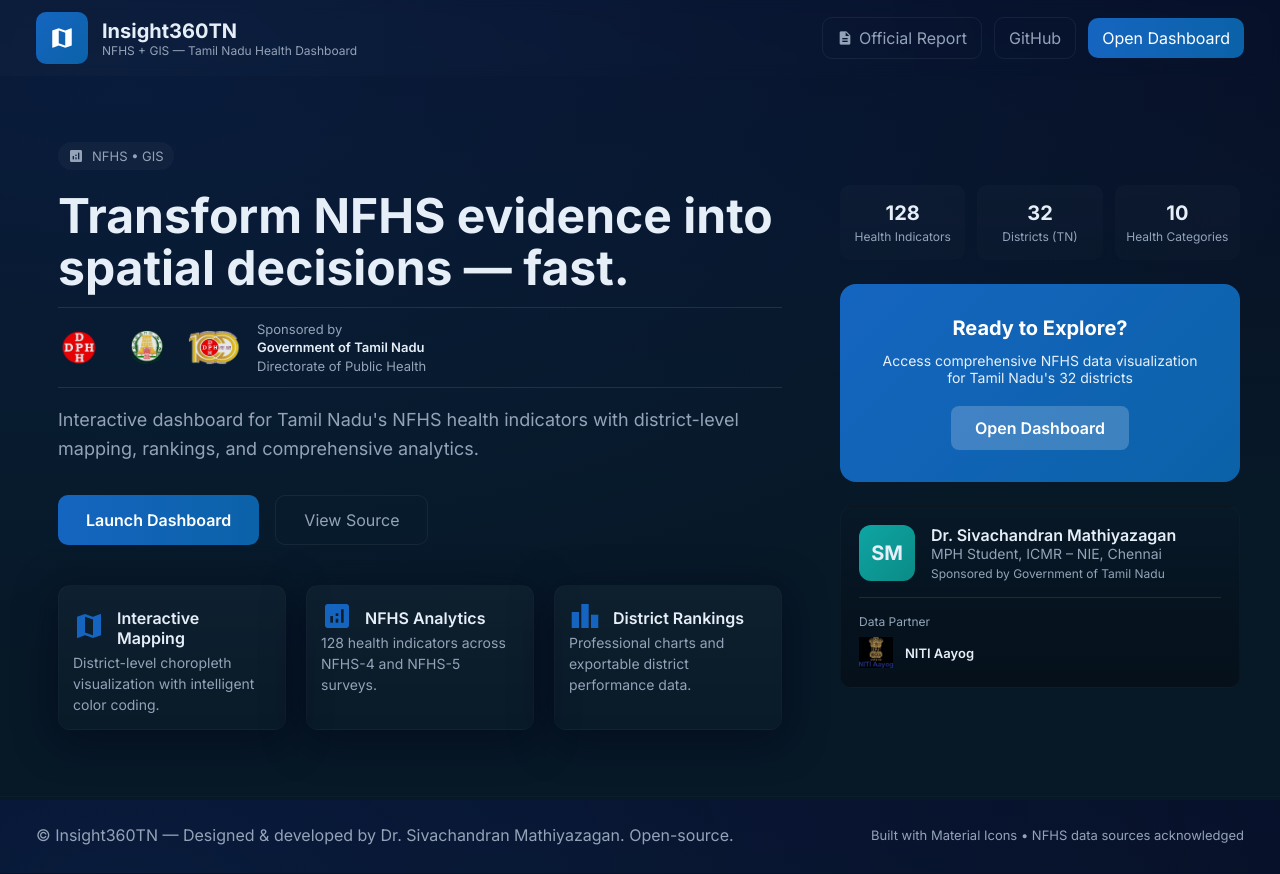
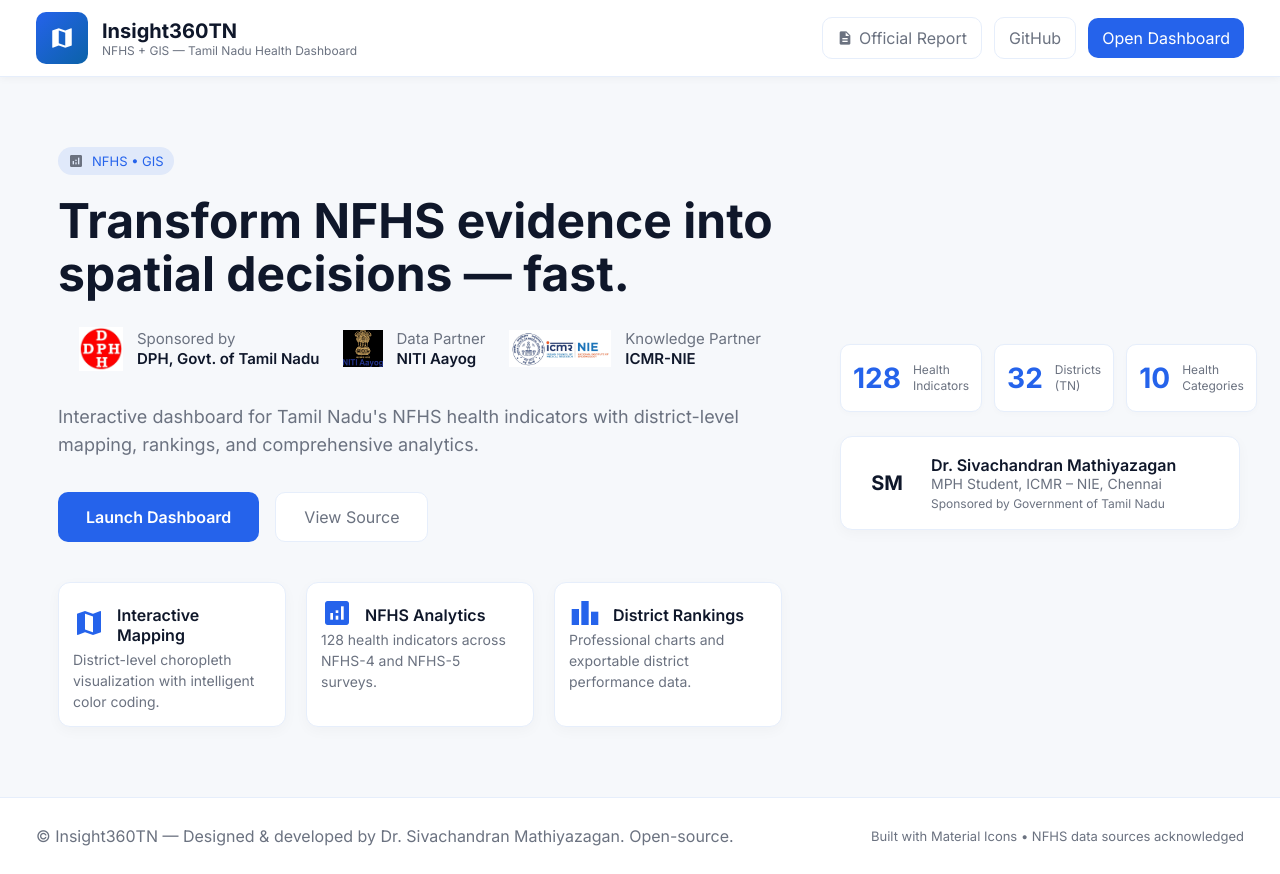
Before and after one commit to drsivambbs/Insight360TN, a plain HTML site: page index.html in a window 1280 px wide. Drawn offline with Linux system fonts and the light colour scheme.

Commit message:
Final professional enhancements to landing page and dashboard
- Updated index.html with professional light theme matching dashboard
- Enhanced sponsor section with proper partner acknowledgments (DPH, NITI Aayog, ICMR-NIE)
- Improved KPI cards with left-aligned numbers and professional styling
- Added consistent header branding across index.html and dashboard.html
- Optimized typography, spacing, and visual hierarchy
- Added official document links and enhanced navigation
- Maintained professional government-appropriate styling throughout

```diff
--- a/index.html
+++ b/index.html
@@ -11,38 +11,39 @@
 
   <style>
     :root{
-      --bg: #0f172a;
-      --card:#0f172a00;
-      --accent:#1565c0;
-      --accent-2:#0ea5a3;
-      --muted:#94a3b8;
-      --glass: rgba(255,255,255,0.06);
-      --surface:#0b1220;
-      --card-bg: linear-gradient(180deg, rgba(255,255,255,0.03), rgba(255,255,255,0.01));
+      --bg:#f6f8fb;
+      --card:#ffffff;
+      --muted:#6b7280;
+      --accent:#2563eb;
+      --success:#10b981;
+      --danger:#ef4444;
+      --glass: rgba(255,255,255,0.6);
+      --surface:#ffffff;
+      --card-bg: #ffffff;
       font-family: 'Inter', system-ui, -apple-system, 'Segoe UI', Roboto, 'Helvetica Neue', Arial;
-      color-scheme: dark;
+      color-scheme: light;
     }
 
     /* RESET */
     *{box-sizing:border-box}
-    html,body{height:100%;margin:0;background:radial-gradient(1200px 600px at 10% 10%, rgba(21,101,192,0.12), transparent), linear-gradient(180deg,#071029 0%, #071827 60%), #081226;font-family:Inter, sans-serif;color:#e6eef8}
+    html,body{height:100%;margin:0;background:var(--bg);font-family:Inter, sans-serif;color:#0f172a}
 
     /* LAYOUT */
-    header.topbar{display:flex;justify-content:space-between;align-items:center;padding:12px 36px;background:linear-gradient(90deg, rgba(255,255,255,0.02), rgba(255,255,255,0));backdrop-filter: blur(6px)}
+    header.topbar{display:flex;justify-content:space-between;align-items:center;padding:12px 36px;background:var(--card);box-shadow:0 2px 8px rgba(2,6,23,0.04);border-bottom:1px solid #e6eefb}
     .brand{display:flex;align-items:center;gap:14px}
     .badge{width:52px;height:52px;border-radius:10px;background:linear-gradient(135deg,var(--accent),#0b62a8);display:flex;align-items:center;justify-content:center;font-weight:700}
     .brand h1{font-size:20px;margin:0}
     .brand p{margin:0;font-size:12px;color:var(--muted)}
 
     nav.controls{display:flex;gap:12px;align-items:center}
-    .btn{background:transparent;border:1px solid rgba(255,255,255,0.06);padding:10px 14px;border-radius:10px;color:var(--muted);cursor:pointer;text-decoration:none;display:inline-flex;align-items:center;transition:all 0.2s ease;transform:translateY(0)}
-    .btn:hover{background:rgba(255,255,255,0.08);border-color:rgba(255,255,255,0.15);color:#e6eef8;transform:translateY(-1px);box-shadow:0 4px 12px rgba(0,0,0,0.15)}
-    .btn.primary{background:linear-gradient(90deg,var(--accent),#0b62a8);border:none;color:white}
-    .btn.primary:hover{background:linear-gradient(90deg,#1976d2,#1565c0);transform:translateY(-1px);box-shadow:0 6px 16px rgba(37,99,235,0.3)}
+    .btn{background:var(--card);border:1px solid #e6eefb;padding:10px 14px;border-radius:10px;color:var(--muted);cursor:pointer;text-decoration:none;display:inline-flex;align-items:center;transition:all 0.2s ease;transform:translateY(0)}
+    .btn:hover{background:#f8fafc;border-color:#cbd5e1;color:#0f172a;transform:translateY(-1px);box-shadow:0 4px 12px rgba(2,6,23,0.1)}
+    .btn.primary{background:var(--accent);border:none;color:white}
+    .btn.primary:hover{background:#1d4ed8;transform:translateY(-1px);box-shadow:0 6px 16px rgba(37,99,235,0.3)}
 
     main.hero{display:grid;grid-template-columns:1fr 400px;gap:40px;padding:20px 40px;min-height:90vh;align-items:center}
     .hero-left{padding:18px}
-    .kicker{display:inline-flex;align-items:center;gap:8px;background:rgba(255,255,255,0.03);padding:6px 10px;border-radius:999px;font-size:13px;color:var(--muted)}
+    .kicker{display:inline-flex;align-items:center;gap:8px;background:rgba(37,99,235,0.1);padding:6px 10px;border-radius:999px;font-size:13px;color:var(--accent)}
     h2.title{font-size:48px;margin:20px 0 12px;line-height:1.1;font-weight:700}
     p.lead{color:var(--muted);font-size:18px;max-width:65ch;line-height:1.6}
 
@@ -50,7 +51,7 @@
 
     /* INFO CARDS */
     .info-cards{display:grid;grid-template-columns:repeat(3,1fr);gap:12px;margin-top:22px}
-    .info-card{background:var(--card-bg);padding:14px;border-radius:12px;border:1px solid rgba(255,255,255,0.02);box-shadow:0 8px 40px rgba(2,6,23,0.6)}
+    .info-card{background:var(--card);padding:14px;border-radius:12px;border:1px solid #e6eefb;box-shadow:0 4px 14px rgba(2,6,23,0.03)}
     .info-card h4{margin:8px 0 4px;font-size:16px;font-weight:600}
     .info-card p{margin:0;color:var(--muted);font-size:14px;line-height:1.5}
 
@@ -63,7 +64,7 @@
 
     /* LONGFORM SECTIONS */
     section.content{padding:28px 36px 60px;display:grid;grid-template-columns:2fr 1fr;gap:26px}
-    .card-panel{background:linear-gradient(180deg,#071827,#05101a);padding:18px;border-radius:12px;border:1px solid rgba(255,255,255,0.02)}
+    .card-panel{background:var(--card);padding:18px;border-radius:12px;border:1px solid #e6eefb;box-shadow:0 4px 14px rgba(2,6,23,0.03)}
     .section-title{font-size:18px;margin:0 0 12px}
     .muted{color:var(--muted)}
 
@@ -73,11 +74,11 @@
 
     /* STATS */
     .stats{display:flex;gap:12px;margin-top:14px}
-    .stat{padding:12px;border-radius:10px;background:linear-gradient(180deg, rgba(255,255,255,0.02), rgba(255,255,255,0.01));text-align:center}
+    .stat{padding:12px;border-radius:10px;background:var(--card);border:1px solid #e6eefb;text-align:center;box-shadow:0 2px 6px rgba(2,6,23,0.02)}
     .stat h3{margin:0;font-size:18px}
     .stat p{margin:4px 0 0;color:var(--muted)}
 
-    footer{padding:28px 36px;border-top:1px solid rgba(255,255,255,0.02);display:flex;justify-content:space-between;align-items:center;color:var(--muted)}
+    footer{padding:28px 36px;border-top:1px solid #e6eefb;display:flex;justify-content:space-between;align-items:center;color:var(--muted);background:var(--card)}
 
     @media (max-width:980px){main.hero{grid-template-columns:1fr} section.content{grid-template-columns:1fr} .info-cards{grid-template-columns:1fr}}
   </style>
@@ -107,14 +108,31 @@
     <div class="hero-left">
       <div class="kicker"><span class="material-icons" style="font-size:16px;color:var(--muted)">analytics</span> NFHS • GIS</div>
       <h2 class="title">Transform NFHS evidence into spatial decisions — fast.</h2>
-      <div style="display:flex;align-items:center;gap:12px;margin:12px 0 16px;padding:12px 0;border-top:1px solid rgba(255,255,255,0.1);border-bottom:1px solid rgba(255,255,255,0.1)">
-        <img src="Icons/dph-logo (2).webp" alt="Directorate of Public Health" style="height:36px;object-fit:contain;opacity:0.9">
-        <div style="font-size:13px;color:var(--muted);line-height:1.4">
-          <div>Sponsored by</div>
-          <div style="font-weight:600;color:#e6eef8">Government of Tamil Nadu</div>
-          <div>Directorate of Public Health</div>
+
+      <div style="display:flex;align-items:center;justify-content:space-between;margin:4px 0 6px;padding:14px 21px;background:transparent;border-radius:8px">
+        <div style="display:flex;align-items:center;gap:14px">
+          <img src="Icons/DPH.jpg" alt="DPH" style="height:44px;object-fit:contain">
+          <div style="font-size:15px;color:var(--muted);line-height:1.3">
+            <div>Sponsored by</div>
+            <div style="color:#0f172a;font-weight:600">DPH, Govt. of Tamil Nadu</div>
+          </div>
+        </div>
+        <div style="display:flex;align-items:center;gap:14px">
+          <img src="Icons/Niti_Ayog.webp" alt="NITI Aayog" style="height:37px;object-fit:contain">
+          <div style="font-size:15px;color:var(--muted);line-height:1.3">
+            <div>Data Partner</div>
+            <div style="color:#0f172a;font-weight:600">NITI Aayog</div>
+          </div>
+        </div>
+        <div style="display:flex;align-items:center;gap:14px">
+          <img src="Icons/icmr.jpeg" alt="ICMR" style="height:37px;object-fit:contain">
+          <div style="font-size:15px;color:var(--muted);line-height:1.3">
+            <div>Knowledge Partner</div>
+            <div style="color:#0f172a;font-weight:600">ICMR-NIE</div>
+          </div>
         </div>
       </div>
+
       <p class="lead">Interactive dashboard for Tamil Nadu's NFHS health indicators with district-level mapping, rankings, and comprehensive analytics.</p>
 
       <div style="display:flex;gap:16px;margin-top:32px">
@@ -143,34 +161,23 @@
 
     <aside style="display:flex;flex-direction:column;justify-content:center;gap:24px">
       <div style="display:grid;grid-template-columns:repeat(3,1fr);gap:12px">
-        <div class="stat" style="padding:16px 8px"><h3 style="font-size:20px">128</h3><p class="muted" style="font-size:12px">Health Indicators</p></div>
-        <div class="stat" style="padding:16px 8px"><h3 style="font-size:20px">32</h3><p class="muted" style="font-size:12px">Districts (TN)</p></div>
-        <div class="stat" style="padding:16px 8px"><h3 style="font-size:20px">10</h3><p class="muted" style="font-size:12px">Health Categories</p></div>
+        <div class="stat" style="padding:16px 12px;display:flex;align-items:center;gap:12px;text-align:left"><h3 style="font-size:28px;margin:0;color:var(--accent);font-weight:700">128</h3><p class="muted" style="font-size:12px;margin:0;line-height:1.3">Health<br>Indicators</p></div>
+        <div class="stat" style="padding:16px 12px;display:flex;align-items:center;gap:12px;text-align:left"><h3 style="font-size:28px;margin:0;color:var(--accent);font-weight:700">32</h3><p class="muted" style="font-size:12px;margin:0;line-height:1.3">Districts<br>(TN)</p></div>
+        <div class="stat" style="padding:16px 12px;display:flex;align-items:center;gap:12px;text-align:left"><h3 style="font-size:28px;margin:0;color:var(--accent);font-weight:700">10</h3><p class="muted" style="font-size:12px;margin:0;line-height:1.3">Health<br>Categories</p></div>
       </div>
 
-      <div style="background:linear-gradient(135deg,var(--accent),#0b62a8);padding:32px;border-radius:16px;text-align:center;color:white">
-        <div style="font-size:20px;font-weight:700;margin-bottom:12px">Ready to Explore?</div>
-        <div style="font-size:14px;opacity:0.9;margin-bottom:20px">Access comprehensive NFHS data visualization for Tamil Nadu's 32 districts</div>
-        <a href="dashboard.html" style="background:rgba(255,255,255,0.2);color:white;text-decoration:none;padding:12px 24px;border-radius:8px;font-weight:600;display:inline-block;transition:all 0.2s ease" onmouseover="this.style.background='rgba(255,255,255,0.3)'" onmouseout="this.style.background='rgba(255,255,255,0.2)'">Open Dashboard</a>
-      </div>
+
 
       <div class="card-panel">
         <div style="display:flex;gap:16px;align-items:center">
           <div style="width:56px;height:56px;border-radius:12px;background:linear-gradient(135deg,var(--accent-2),#0b8b86);display:flex;align-items:center;justify-content:center;font-weight:700;font-size:20px">SM</div>
           <div>
-            <div style="font-weight:600;font-size:16px;color:#e6eef8">Dr. Sivachandran Mathiyazagan</div>
+            <div style="font-weight:600;font-size:16px;color:#0f172a">Dr. Sivachandran Mathiyazagan</div>
             <div class="muted" style="font-size:14px">MPH Student, ICMR – NIE, Chennai</div>
             <div class="muted" style="font-size:12px;margin-top:4px">Sponsored by Government of Tamil Nadu</div>
           </div>
         </div>
-        <div style="margin-top:16px;padding-top:16px;border-top:1px solid rgba(255,255,255,0.1)">
-          <div style="font-size:12px;color:var(--muted);margin-bottom:8px">Data Partner</div>
-          <div style="display:flex;align-items:center;gap:12px">
-            <img src="Icons/Niti_Ayog.webp" alt="NITI Aayog" style="height:32px;object-fit:contain;opacity:0.9">
-            <div style="font-size:13px;color:#e6eef8;font-weight:600">NITI Aayog</div>
-          </div>
 
-        </div>
       </div>
     </aside>
 
```
Also changed, not shown: dashboard.html (+9 -2 lines), Icons/DPH.jpg (added), Icons/dph-logo (2).webp (deleted), Icons/icmr.jpeg (added).
